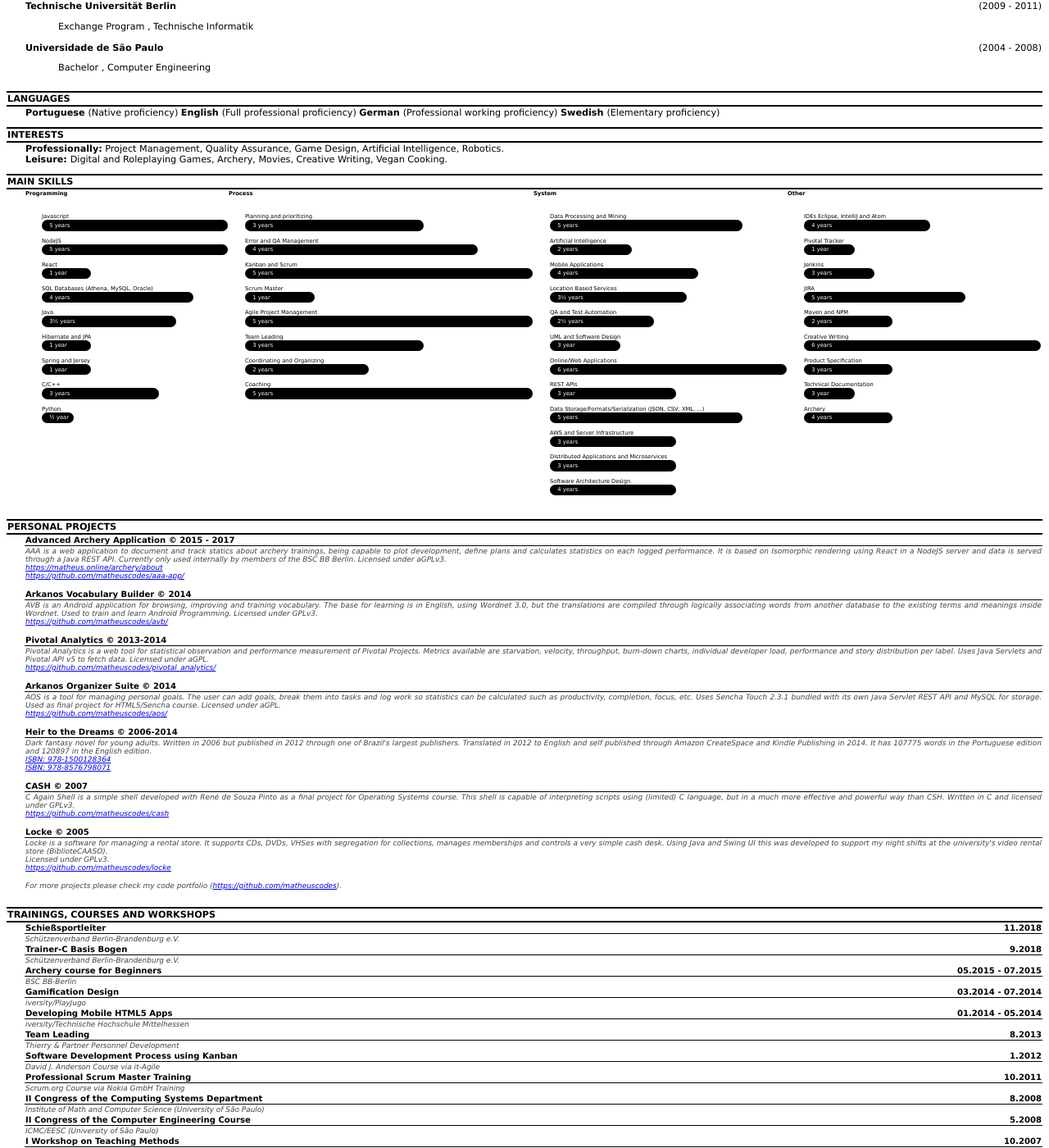
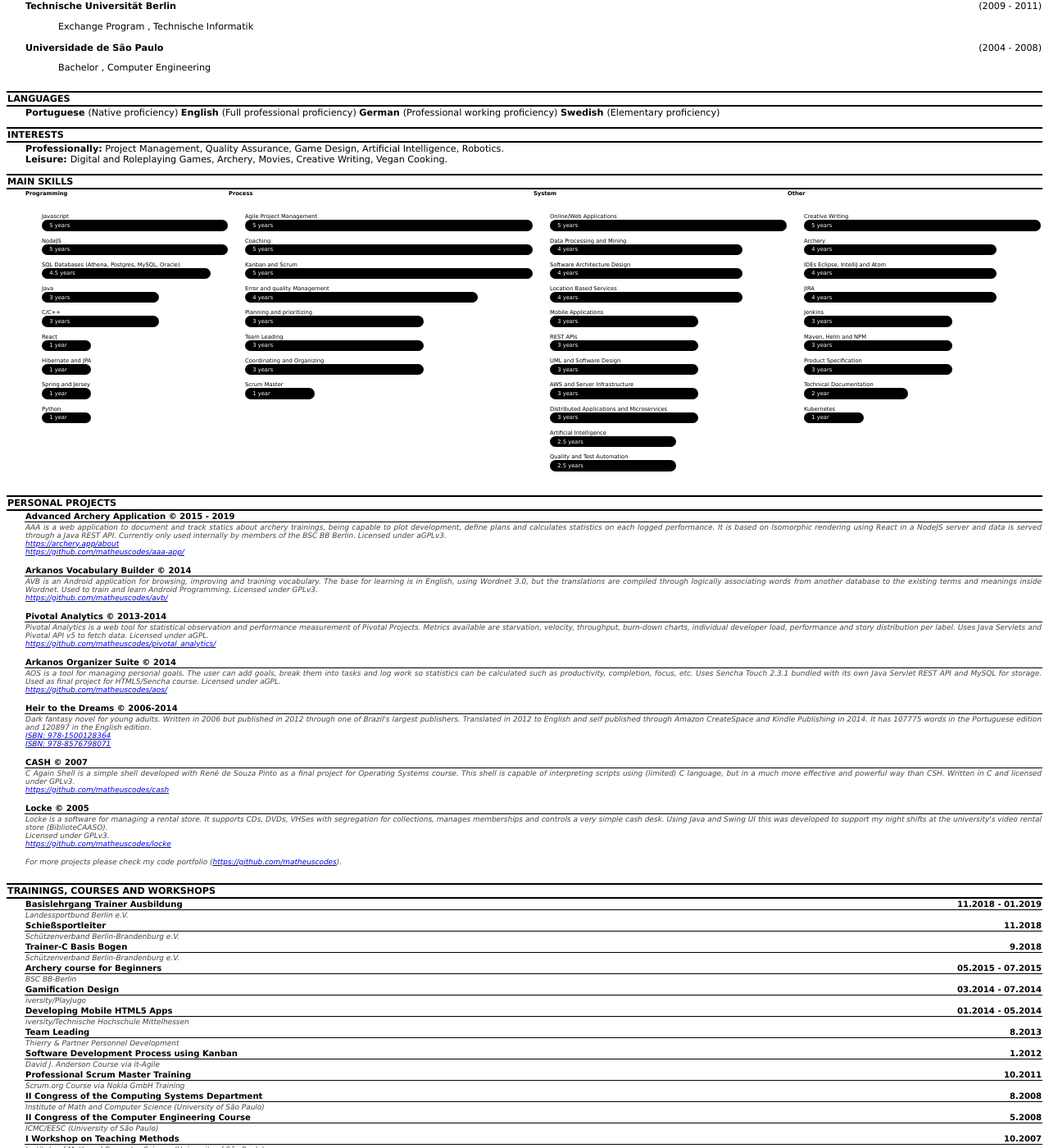
Before and after one commit to matheuscodes/matheuscodes.github.io, a Jekyll site: the page built from print.html, in a window 1280 px wide and 1400 px high, scrolled down 1304 px. Shown: the whole window at 82% size. Built offline with Jekyll 4.4.1, drawn with Linux system fonts in a browser that asks for light colours.

Commit message:
Updating skills, education and projects.

```diff
--- a/_data/education.yml
+++ b/_data/education.yml
@@ -12,10 +12,10 @@ educationHistory:
     started: 2004
     duration: (2004 - 2008)
 courseHistory:
-#  - basis:
-#    title: Basis Lehrgang
-#    duration: 11.2018 - 01.2019
-#    entity: Landessportbund Berlin e.V.
+  - basis:
+    title: Basislehrgang Trainer Ausbildung
+    duration: 11.2018 - 01.2019
+    entity: Landessportbund Berlin e.V.
   - schießsportleiter:
     title: Schießsportleiter
     duration: 11.2018
--- a/_data/skills.yml
+++ b/_data/skills.yml
@@ -7,18 +7,22 @@ programmingSkills:
     name: NodeJS
     percentage: 100%
     years: 5 years
+  - mysql:
+    name: SQL Databases (Athena, Postgres, MySQL, Oracle)
+    percentage: 90%
+    years: 4.5 years
+  - java:
+    name: Java
+    percentage: 60%
+    years: 3 years
+  - CCPP:
+    name: C/C++
+    percentage: 60%
+    years: 3 years
   - react:
     name: React
     percentage: 20%
     years: 1 year
-  - mysql:
-    name: SQL Databases (Athena, MySQL, Oracle)
-    percentage: 80%
-    years: 4 years
-  - java:
-    name: Java
-    percentage: 70%
-    years: 3½ years
   - jpa:
     name: Hibernate and JPA
     percentage: 20%
@@ -27,141 +31,125 @@ programmingSkills:
     name: Spring and Jersey
     percentage: 20%
     years: 1 year
-  - CCPP:
-    name: C/C++
-    percentage: 60%
-    years: 3 years
   - python:
     name: Python
-    percentage: 10%
-    years: ½ year
+    percentage: 20%
+    years: 1 year
 systemSkills:
+  - web:
+    name: Online/Web Applications
+    percentage: 100%
+    years: 5 years
   - mining:
     name: Data Processing and Mining
     percentage: 80%
-    years: 5 years
-  - ai:
-    name: Artificial Intelligence
-    percentage: 30%
-    years: 2 years
+    years: 4 years
+  - architecture:
+    name: Software Architecture Design
+    percentage: 80%
+    years: 4 years
+  - lbs:
+    name: Location Based Services
+    percentage: 80%
+    years: 4 years
   - mobile:
     name: Mobile Applications
     percentage: 60%
-    years: 4 years
-  - lbs:
-    name: Location Based Services
-    percentage: 55%
-    years: 3½ years
-  - automation:
-    name: QA and Test Automation
-    percentage: 40%
-    years: 2½ years
+    years: 3 years
+  - api:
+    name: REST APIs
+    percentage: 60%
+    years: 3 years
   - uml:
     name: UML and Software Design
-    percentage: 25%
-    years: 3 year
-  - web:
-    name: Online/Web Applications
-    percentage: 100%
-    years: 6 years
-  - api:
-    name: REST APIs
-    percentage: 50%
-    years: 3 year
-  - xml:
-    name: Data Storage/Formats/Serialization (JSON, CSV, XML, ...)
-    percentage: 80%
-    years: 5 years
+    percentage: 60%
+    years: 3 years
   - aws:
     name: AWS and Server Infrastructure
-    percentage: 50%
+    percentage: 60%
     years: 3 years
   - spark:
     name: Distributed Applications and Microservices
+    percentage: 60%
+    years: 3 years
+  - ai:
+    name: Artificial Intelligence
     percentage: 50%
-    years: 3 years
-  - architecture:
-    name: Software Architecture Design
+    years: 2.5 years
+  - automation:
+    name: Quality and Test Automation
     percentage: 50%
+    years: 2.5 years
+processSkills:
+  - agile:
+    name: Agile Project Management
+    percentage: 100%
+    years: 5 years
+  - coach:
+    name: Coaching
+    percentage: 100%
+    years: 5 years
+  - process:
+    name: Kanban and Scrum
+    percentage: 100%
+    years: 5 years
+  - error:
+    name: Error and quality Management
+    percentage: 80%
     years: 4 years
-processSkills:
   - planning:
     name: Planning and prioritizing
     percentage: 60%
     years: 3 years
-  - error:
-    name: Error and QA Management
-    percentage: 80%
-    years: 4 years
-  - process:
-    name: Kanban and Scrum
-    percentage: 100%
-    years: 5 years
-  - scrumm:
-    name: Scrum Master
-    percentage: 20%
-    years: 1 year
-  - agile:
-    name: Agile Project Management
-    percentage: 100%
-    years: 5 years
-#  - design:
-#    name: Design Thinking
-#    percentage: 13%
-#    years: ½ year
-#  - lean:
-#    name: Lean Startup Method
-#    percentage: 13%
-#    years: ½ year
   - leader:
     name: Team Leading
     percentage: 60%
     years: 3 years
   - coordinate:
     name: Coordinating and Organizing
-    percentage: 40%
-    years: 2 years
-  - coach:
-    name: Coaching
-    percentage: 100%
-    years: 5 years
+    percentage: 60%
+    years: 3 years
+  - scrumm:
+    name: Scrum Master
+    percentage: 20%
+    years: 1 year
 otherSkills:
-  - ides:
-    name: IDEs Eclipse, IntelliJ and Atom
-    percentage: 50%
-    years: 4 years
-  - pivotal:
-    name: Pivotal Tracker
-    percentage: 16%
-    years: 1 year
-  - jenkins:
-    name: Jenkins
-    percentage: 25%
-    years: 3 years
-  - jira:
-    name: JIRA
-    percentage: 66%
-    years: 5 years
-  - maven:
-    name: Maven and NPM
-    percentage: 33%
-    years: 2 years
   - write:
     name: Creative Writing
     percentage: 100%
-    years: 6 years
+    years: 5 years
+  - archery:
+    name: Archery
+    percentage: 80%
+    years: 4 years
+  - ides:
+    name: IDEs Eclipse, IntelliJ and Atom
+    percentage: 80%
+    years: 4 years
+  - jira:
+    name: JIRA
+    percentage: 80%
+    years: 4 years
+  - jenkins:
+    name: Jenkins
+    percentage: 60%
+    years: 3 years
+  - maven:
+    name: Maven, Helm and NPM
+    percentage: 60%
+    years: 3 years
   - product:
     name: Product Specification
-    percentage: 33%
+    percentage: 60%
     years: 3 years
   - techdoc:
     name: Technical Documentation
-    percentage: 16%
-    years: 3 year
-  - archery:
-    name: Archery
-    percentage: 33%
-    years: 4 years
+    percentage: 40%
+    years: 2 year
+  - kubernetes:
+    name: Kubernetes
+    percentage: 20%
+    years: 1 year
 #  - android:
 #    name: Android
 #    percentage: 8%
--- a/print.html
+++ b/print.html
@@ -320,7 +320,7 @@ PERSONAL PROJECTS
   <td class="sidebar" />
   <td class="title">
   <span style="float:left">
-  Advanced Archery Application &copy; 2015 - 2017
+  Advanced Archery Application &copy; 2015 - 2019
   </span>
   </td>
   </tr>
@@ -328,7 +328,7 @@ PERSONAL PROJECTS
   <td class="sidebar" />
   <td class="company">
   AAA is a web application to document and track statics about archery trainings, being capable to plot development, define plans and calculates statistics on each logged performance. It is based on Isomorphic rendering using React in a NodeJS server and data is served through a Java REST API. Currently only used internally by members of the BSC BB Berlin. Licensed under aGPLv3.<br/>
-  <a href="https://matheus.online/archery/about">https://matheus.online/archery/about</a> <br/>
+  <a href="https://archery.app/about">https://archery.app/about</a> <br/>
   <a href="https://github.com/matheuscodes/aaa-app/">https://github.com/matheuscodes/aaa-app/</a>
   <br/><br/>
   </td>
```
